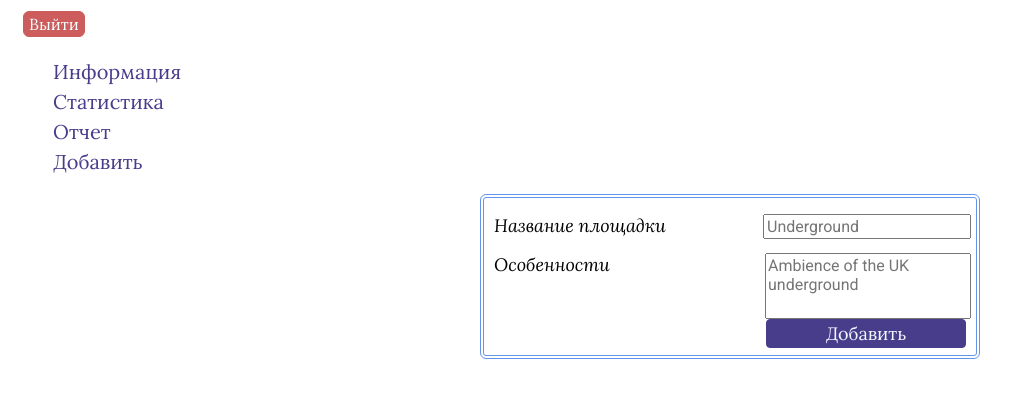
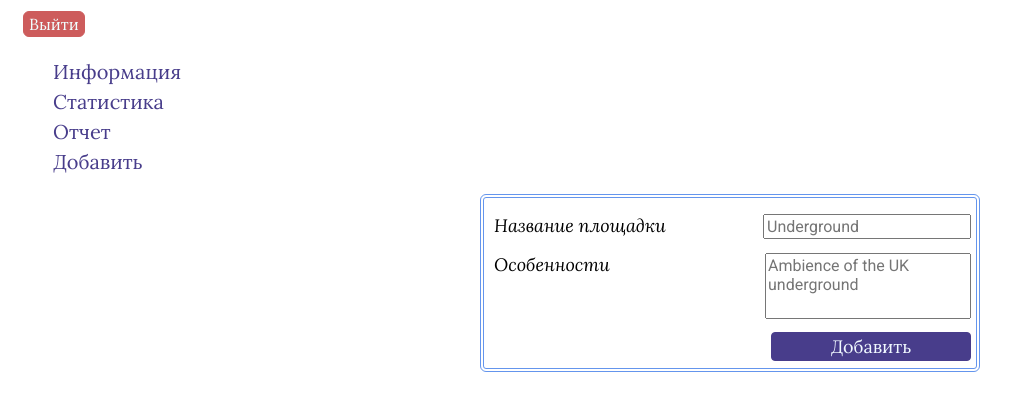
Before and after one commit to bTFFH/skittle-club, a PHP site: page /actions/playground.php in a window 1280 px wide. Shown: the top 411 px of the page, without its empty margins (0-1020 px from the left). Run offline with PHP 8.4, Linux system fonts and the light colour scheme; the visitor is signed in with stand-in values (Sample User, id 1).

Commit message:
Minor css fixes

```diff
--- a/actions/playground.php
+++ b/actions/playground.php
@@ -89,7 +89,7 @@
                                                   placeholder="Underground"/></label></p>
                 <p><label>Особенности<textarea name="features" maxlength="255" wrap="soft"
                                                placeholder="Ambience of the UK underground"><?php echo $features; ?></textarea></label></p>
-                <div class="submit-btn" style="margin-left: 7px"><input
+                <div class="submit-btn" style="padding: 40px 0 0 0;"><input
                             type="submit"
                             value="<?php if (!isset($_POST['edit'])) echo 'Добавить'; else echo 'Обновить'; ?>"/></div>
             </form>
```
